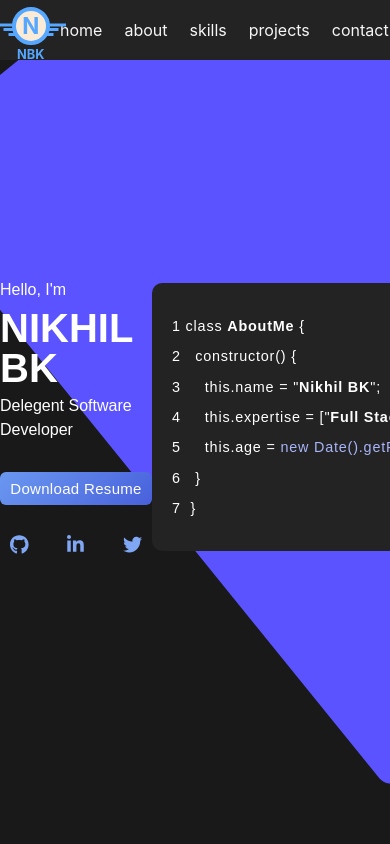
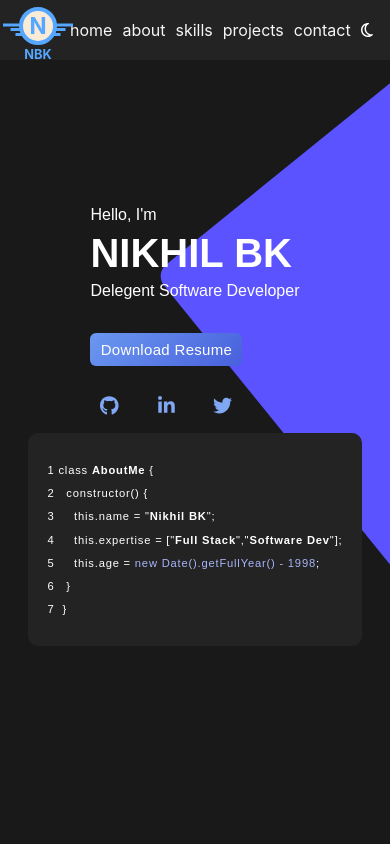
Before and after one commit to NikBK/portfolio, a React (Create React App) app: page / in a window 390 px wide. Shown: the top 844 px of the page. Built offline with nearby package versions, Linux system fonts and the light colour scheme.

Commit message:
mobile friendly view

```diff
--- a/src/App.css
+++ b/src/App.css
@@ -27,6 +27,16 @@
   z-index: -1;
 }
 
+@media screen and (max-width: 700px) {
+  .App::before {
+    height: 780px;
+    right: -710px;
+
+    right: -700px;
+    height: 730px;
+  }
+}
+
 .loading-logo {
   position: absolute;
   top: 50%;
--- a/src/compoStyle/about.css
+++ b/src/compoStyle/about.css
@@ -10,6 +10,12 @@
     justify-content: space-around;
     padding: 20px;
     background-color: rgb(35, 35, 35);
+}
+
+@media screen and (max-width: 700px) {
+    .about-container {
+        flex-direction: column;
+    }
 }
 
 .hero {
--- a/src/compoStyle/header.css
+++ b/src/compoStyle/header.css
@@ -30,6 +30,15 @@
     padding: 6px;
     margin: 5px;
     align-items: center;
+    list-style-type: none;
+}
+
+@media screen and (max-width: 700px) {
+
+    .navbar .nav-items,
+    .nav-items .nav-item {
+        padding: 0px;
+    }
 }
 
 .nav-item {
--- a/src/compoStyle/homePage.css
+++ b/src/compoStyle/homePage.css
@@ -4,6 +4,13 @@
     align-items: center;
     /* margin: 100px 0; */
     height: calc(100vh - 10px);
+}
+
+@media screen and (max-width: 700px) {
+    #homepage {
+        flex-direction: column;
+        justify-content: center;
+    }
 }
 
 .home-left {
@@ -73,6 +80,12 @@
     font-size: 0.9rem;
 }
 
+@media screen and (max-width: 700px) {
+    .coding-box {
+        font-size: 0.7rem;
+    }
+}
+
 .coding-box>pre {
     font-family: Montserrat, sans-serif;
     letter-spacing: .05rem;
--- a/src/compoStyle/skills.css
+++ b/src/compoStyle/skills.css
@@ -18,6 +18,13 @@
 
     to {
         transform: rotate(360deg);
+    }
+}
+
+@media screen and (max-width: 700px) {
+    .skills-container {
+        width: 360px;
+        height: 360px;
     }
 }
 
```
